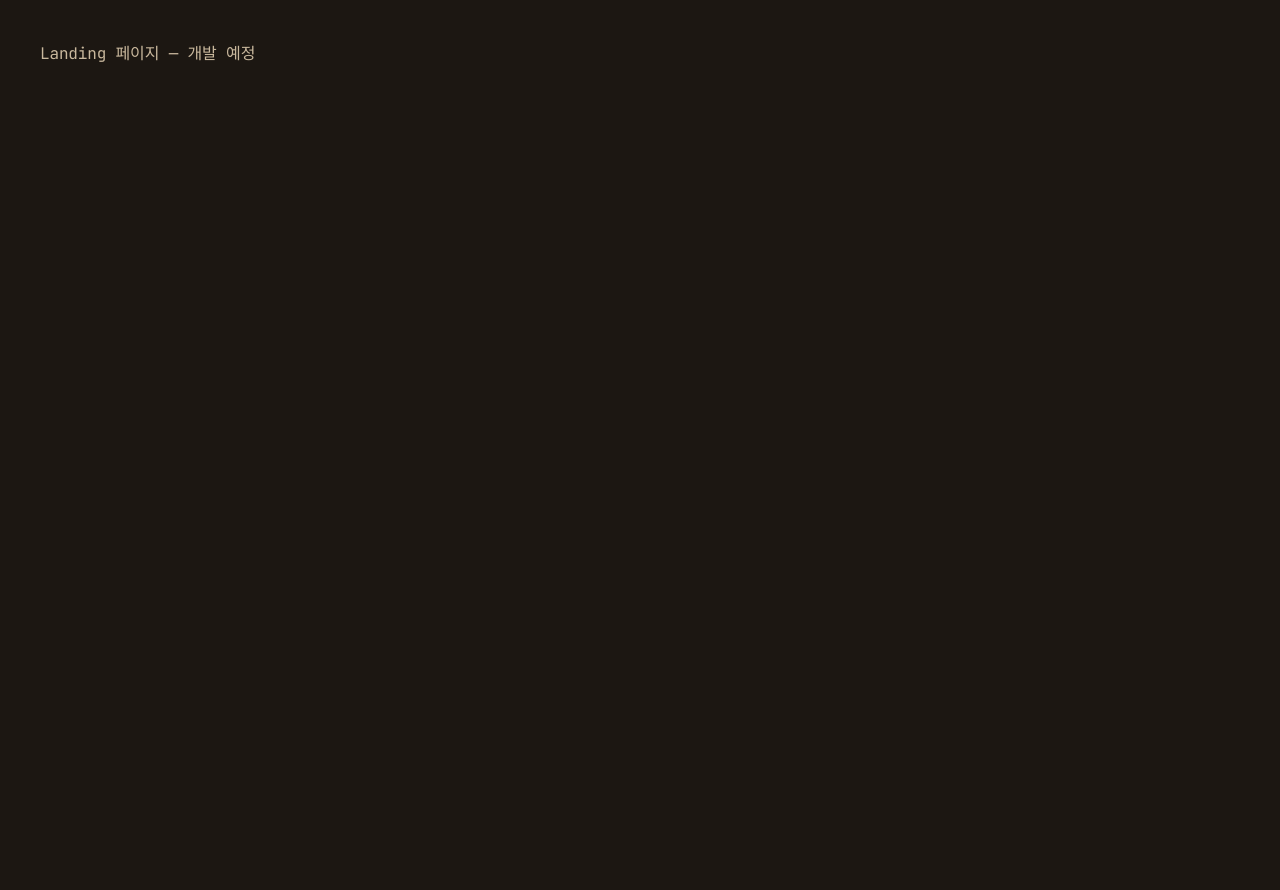
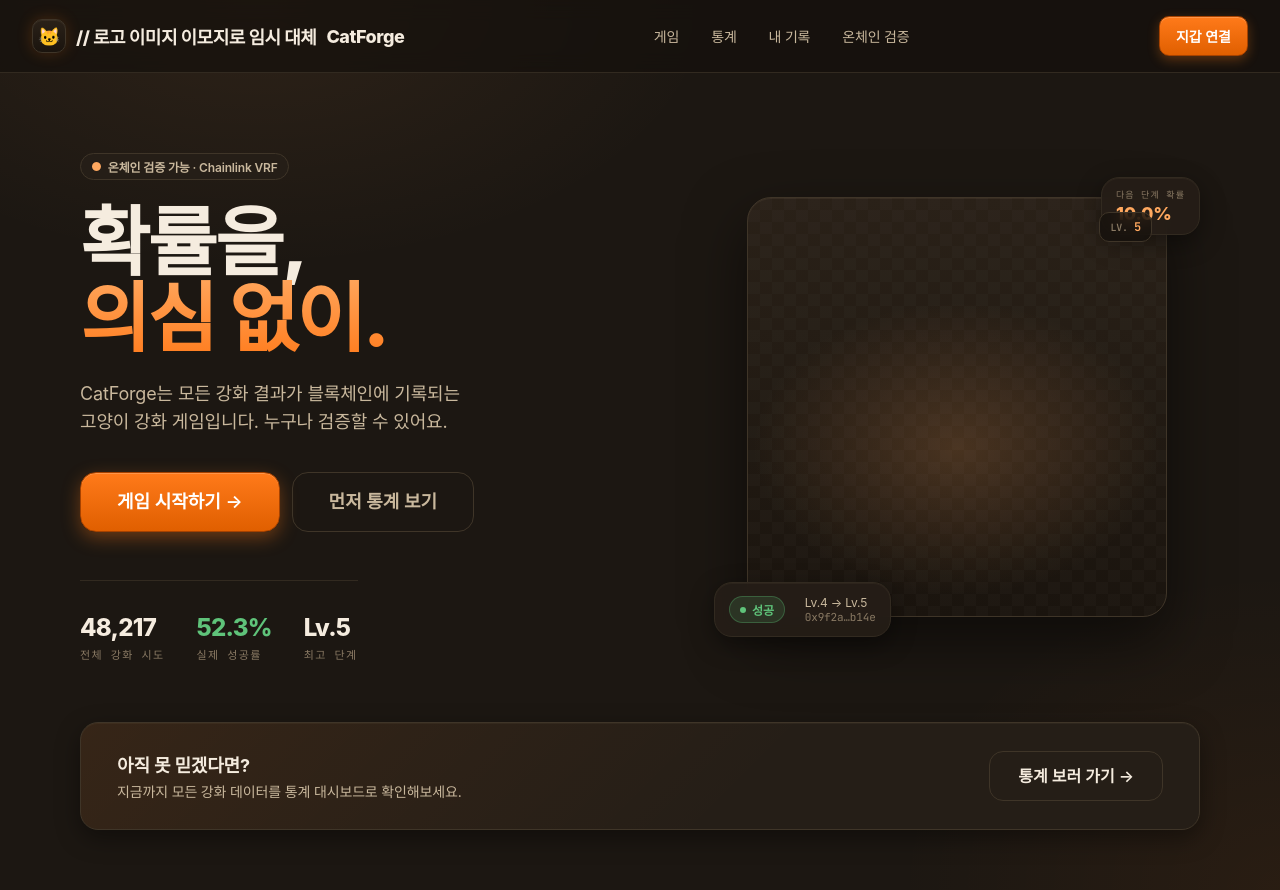
Before and after one commit to Hongmin010/BlockchainProject, a React app in the folder frontend/: page / in a window 1280 px wide. Before the commit the page ends 800 px from the top, so only its background shows below. Built offline with nearby package versions, Linux system fonts and the light colour scheme; the HTML template or start-up script is replaced by a standard one; a web font is replaced by a local one.

Commit message:
[FEAT] : Landing 페이지 UI 구현

```diff
--- a/frontend/src/App.jsx
+++ b/frontend/src/App.jsx
@@ -2,11 +2,10 @@ import { BrowserRouter, Routes, Route } from 'react-router-dom';
 import { useState } from 'react';
 import './styles/tokens.css';
 import './styles/global.css';
+import Landing from './pages/Landing';
 
 const Placeholder = ({ name }) => (
-  <div
-    style={{ padding: 40, color: 'var(--ink-2)', fontFamily: 'var(--mono)' }}
-  >
+  <div style={{ padding: 40, color: 'var(--ink-2)', fontFamily: 'var(--mono)' }}>
     {name} 페이지 — 개발 예정
   </div>
 );
@@ -32,7 +31,7 @@ export default function App() {
   return (
     <BrowserRouter>
       <Routes>
-        <Route path="/" element={<Placeholder name="Landing" />} />
+        <Route path="/" element={<Landing address={address} onConnect={handleConnect} />} />
         <Route path="/game" element={<Placeholder name="Game" />} />
         <Route path="/stats" element={<Placeholder name="Stats" />} />
         <Route path="/records" element={<Placeholder name="Records" />} />
--- /dev/null
+++ b/frontend/src/pages/Landing.jsx
@@ -0,0 +1,112 @@
+import { Link } from 'react-router-dom';
+import { Header, Card, Badge, Button, CharacterStage } from '../components';
+import styles from './Landing.module.css';
+
+// 임시로 하드코딩
+const STATS = [
+  { value: '48,217', label: '전체 강화 시도' },
+  { value: '52.3%', label: '실제 성공률', color: 'var(--success)' },
+  { value: 'Lv.5', label: '최고 단계' },
+];
+
+export default function Landing({ address, onConnect }) {
+  return (
+    <div className={styles.page}>
+      <Header address={address} onConnect={onConnect} />
+
+      {/* ── 히어로 섹션 ── */}
+      <section className={styles.hero}>
+        <div className={styles.heroText}>
+          <Badge style={{ marginBottom: 24 }}>
+            <span style={{ color: 'var(--ember-300)' }}>●</span>
+            온체인 검증 가능 · Chainlink VRF
+          </Badge>
+
+          <h1 className={styles.heroTitle}>
+            확률을,
+            <br />
+            <span className="cf-grad-text">의심 없이.</span>
+          </h1>
+
+          <p className={styles.heroDesc}>
+            CatForge는 모든 강화 결과가 블록체인에 기록되는
+            <br />
+            고양이 강화 게임입니다. 누구나 검증할 수 있어요.
+          </p>
+
+          <div className={styles.heroCta}>
+            <Link to="/game">
+              <Button variant="primary" size="xl">
+                게임 시작하기 →
+              </Button>
+            </Link>
+            <Link to="/stats">
+              <Button variant="ghost" size="xl">
+                먼저 통계 보기
+              </Button>
+            </Link>
+          </div>
+
+          {/* 신뢰 지표 */}
+          <div className={styles.trustStrip}>
+            {STATS.map(({ value, label, color }) => (
+              <div key={label}>
+                <div className={styles.trustValue} style={{ color }}>
+                  {value}
+                </div>
+                <div className="cf-cap" style={{ marginTop: 4 }}>
+                  {label}
+                </div>
+              </div>
+            ))}
+          </div>
+        </div>
+
+        {/* 고양이 섹션 */}
+        <div className={styles.heroVisual}>
+          <CharacterStage level={5} size={420} />
+
+          {/* 플로팅 카드 — 최근 결과 */}
+          <Card className={styles.floatResult}>
+            <Badge variant="success" dot>
+              성공
+            </Badge>
+            <div style={{ marginLeft: 10 }}>
+              <div style={{ fontSize: 12, color: 'var(--ink-2)' }}>Lv.4 → Lv.5</div>
+              <div style={{ fontFamily: 'var(--mono)', fontSize: 11, color: 'var(--ink-3)' }}>
+                0x9f2a…b14e
+              </div>
+            </div>
+          </Card>
+
+          {/* 플로팅 카드 — 다음 확률 */}
+          <Card className={styles.floatOdds}>
+            <div className="cf-cap" style={{ fontSize: 9 }}>
+              다음 단계 확률
+            </div>
+            <div style={{ fontSize: 18, fontWeight: 800, color: 'var(--ember-300)', marginTop: 2 }}>
+              10.0%
+            </div>
+          </Card>
+        </div>
+      </section>
+
+      {/* ── 하단 CTA ── */}
+      <section className={styles.ctaSection}>
+        <Card className={styles.ctaCard}>
+          <div>
+            <div className={styles.ctaTitle}>아직 못 믿겠다면?</div>
+            <div className={styles.ctaDesc}>
+              지금까지 모든 강화 데이터를 통계 대시보드로 확인해보세요.
+            </div>
+          </div>
+          <Link to="/stats">
+            <Button variant="secondary" size="lg">
+              통계 보러 가기 →
+            </Button>
+          </Link>
+        </Card>
+      </section>
+    </div>
+  );
+}
--- /dev/null
+++ b/frontend/src/pages/Landing.module.css
@@ -0,0 +1,193 @@
+/* Landing.module.css */
+
+/* ── 페이지 래퍼 ── */
+.page {
+  position: relative;
+  overflow: hidden;
+  min-height: 100vh;
+}
+
+.page::before {
+  content: '';
+  position: absolute;
+  inset: 0;
+  background:
+    radial-gradient(ellipse 60% 50% at 20% 0%, rgba(255, 168, 95, 0.08), transparent 60%),
+    radial-gradient(ellipse 50% 60% at 100% 100%, rgba(255, 122, 26, 0.06), transparent 60%);
+  pointer-events: none;
+  z-index: 0;
+}
+
+/* ── 히어로 섹션 ── */
+.hero {
+  display: grid;
+  grid-template-columns: 1.1fr 0.9fr;
+  gap: 40px;
+  padding: 80px 80px 60px;
+  align-items: center;
+  position: relative;
+  z-index: 1;
+}
+
+.heroText {
+  display: flex;
+  flex-direction: column;
+  align-items: flex-start;
+}
+
+.heroTitle {
+  font-size: 76px;
+  font-weight: 800;
+  line-height: 1;
+  letter-spacing: -0.035em;
+  margin: 0 0 24px;
+}
+
+.heroDesc {
+  font-size: 18px;
+  color: var(--ink-2);
+  max-width: 480px;
+  margin: 0 0 36px;
+  line-height: 1.55;
+}
+
+.heroCta {
+  display: flex;
+  gap: 12px;
+}
+
+/* 신뢰 지표 */
+.trustStrip {
+  display: flex;
+  gap: 32px;
+  margin-top: 48px;
+  padding-top: 32px;
+  border-top: 1px solid var(--bg-3);
+}
+
+.trustValue {
+  font-size: 24px;
+  font-weight: 800;
+  letter-spacing: -0.03em;
+}
+
+/* ── 고양이 섹션 ── */
+.heroVisual {
+  display: flex;
+  justify-content: center;
+  position: relative;
+  padding: 40px 20px;
+}
+
+/* 플로팅 카드 */
+.floatResult,
+.floatOdds {
+  position: absolute;
+  display: flex;
+  align-items: center;
+  padding: 12px 14px;
+  background: rgba(37, 30, 23, 0.92) !important;
+  backdrop-filter: blur(8px);
+}
+
+.floatResult {
+  bottom: 20px;
+  left: 0;
+  gap: 10px;
+}
+
+.floatOdds {
+  top: 20px;
+  right: 0;
+  flex-direction: column;
+  align-items: flex-start;
+  padding: 10px 14px;
+}
+
+/* ── 하단 CTA ── */
+.ctaSection {
+  padding: 0 80px 60px;
+  position: relative;
+  z-index: 1;
+}
+
+.ctaCard {
+  padding: 28px 36px !important;
+  display: flex !important;
+  justify-content: space-between;
+  align-items: center;
+  background:
+    linear-gradient(135deg, rgba(255, 122, 26, 0.08), transparent 60%), var(--bg-2) !important;
+  border-color: var(--bg-4) !important;
+}
+
+.ctaTitle {
+  font-size: 18px;
+  font-weight: 700;
+  margin-bottom: 4px;
+}
+
+.ctaDesc {
+  font-size: 14px;
+  color: var(--ink-2);
+}
+
+/* ── 반응형 ── */
+@media (max-width: 1024px) {
+  .hero {
+    grid-template-columns: 1fr;
+    padding: 60px 40px 40px;
+    gap: 48px;
+  }
+
+  .heroTitle {
+    font-size: 56px;
+  }
+
+  .heroVisual {
+    justify-content: center;
+    padding: 40px 60px;
+  }
+
+  .ctaSection {
+    padding: 0 40px 48px;
+  }
+
+  .ctaCard {
+    flex-direction: column !important;
+    gap: 20px;
+    text-align: center;
+  }
+}
+
+@media (max-width: 640px) {
+  .hero {
+    padding: 40px 20px 32px;
+  }
+
+  .heroTitle {
+    font-size: 40px;
+  }
+
+  .heroDesc {
+    font-size: 15px;
+  }
+
+  .heroCta {
+    flex-direction: column;
+    width: 100%;
+  }
+
+  .trustStrip {
+    gap: 20px;
+    flex-wrap: wrap;
+  }
+
+  .heroVisual {
+    padding: 32px 20px;
+  }
+
+  .ctaSection {
+    padding: 0 20px 40px;
+  }
+}
```
